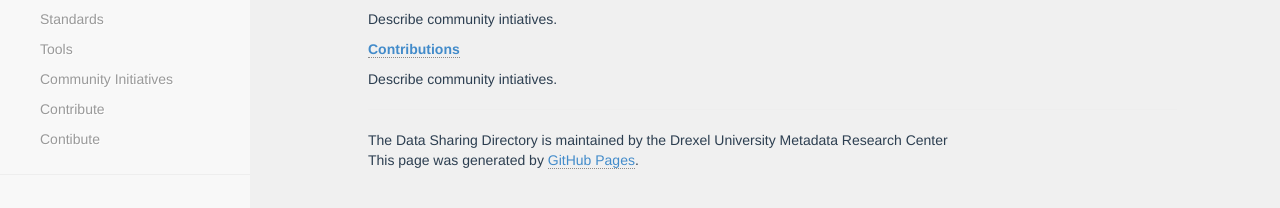
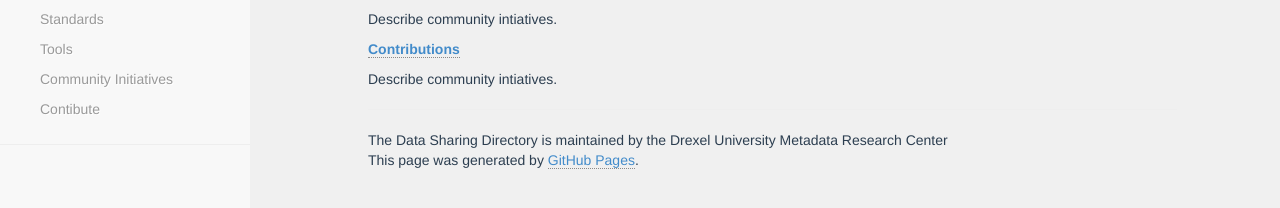
Before and after one commit to metadata-research/data-sharing-directory, a Jekyll site: the page built from about/index.md, in a window 1280 px wide. Shown: the part 291-499 px from the top of the page. Built offline with Jekyll 4.4.1, drawn with Linux system fonts in a browser that asks for light colours; nearby versions of some CDN libraries.

Commit message:
Update header.html

```diff
--- a/_includes/header.html
+++ b/_includes/header.html
@@ -69,7 +68,6 @@
       <li><a href="{{ site.baseurl }}/standards/">Standards</a></li>
       <li><a href="{{ site.baseurl }}/tools/">Tools</a></li>
       <li><a href="{{ site.baseurl }}/extensions/">Community Initiatives</a></li>
-      <li><a href="{{ site.baseurl }}/contribute/">Contribute</a></li>
       <li><a href="https://docs.google.com/forms/d/e/1FAIpQLScWOf_q5n_mwTN19ovMy4L9MOsmR2fSMBVSfofO8HEIDxzTXQ/viewform?usp=sf_link">Contibute</a></li>
        <hr />
     </ul>
```
Also changed, not shown: other parts of _includes/header.html (+0 -1 lines).
